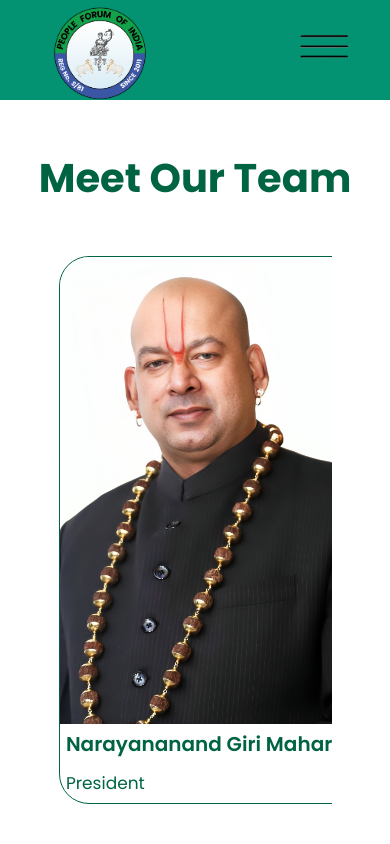
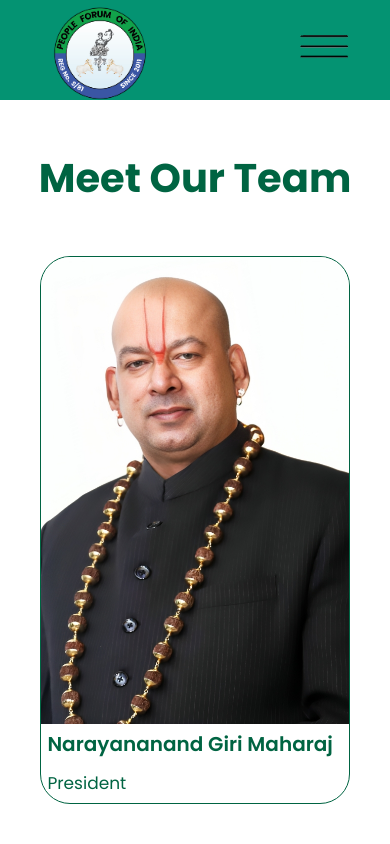
Before and after one commit to smritig537/PeopleForumofIndia-app, a React (Create React App) app: page /team in a window 390 px wide. Shown: the top 844 px of the page. Built offline with nearby package versions, Linux system fonts and the light colour scheme.

Commit message:
changes in team

```diff
--- a/src/Pages/Team.jsx
+++ b/src/Pages/Team.jsx
@@ -13,7 +13,7 @@ function Team() {
   return (
   <>
          <h2 className='text-[40px] text-[#006442] my-[3rem] font-bold text-center sm:text-[50px]'>Meet Our Team</h2>
-                <div className="flex flex-col overflow-x-hidden mx-auto w-[70%]">
+                <div className="flex flex-col w-[80%] mx-auto sm:w-[70%]">
                     <div className="cont1 mb-[5rem]  mx-auto">
                          <div className='h-auto w-[310px] border-[#006442] border-[1px] rounded-[30px]  flex flex-col sm:h-[450px] sm:w-[360px]'>
                                    <img src={swami} className='w-[100%] h-[80%] rounded-t-[30px] ' />
```
